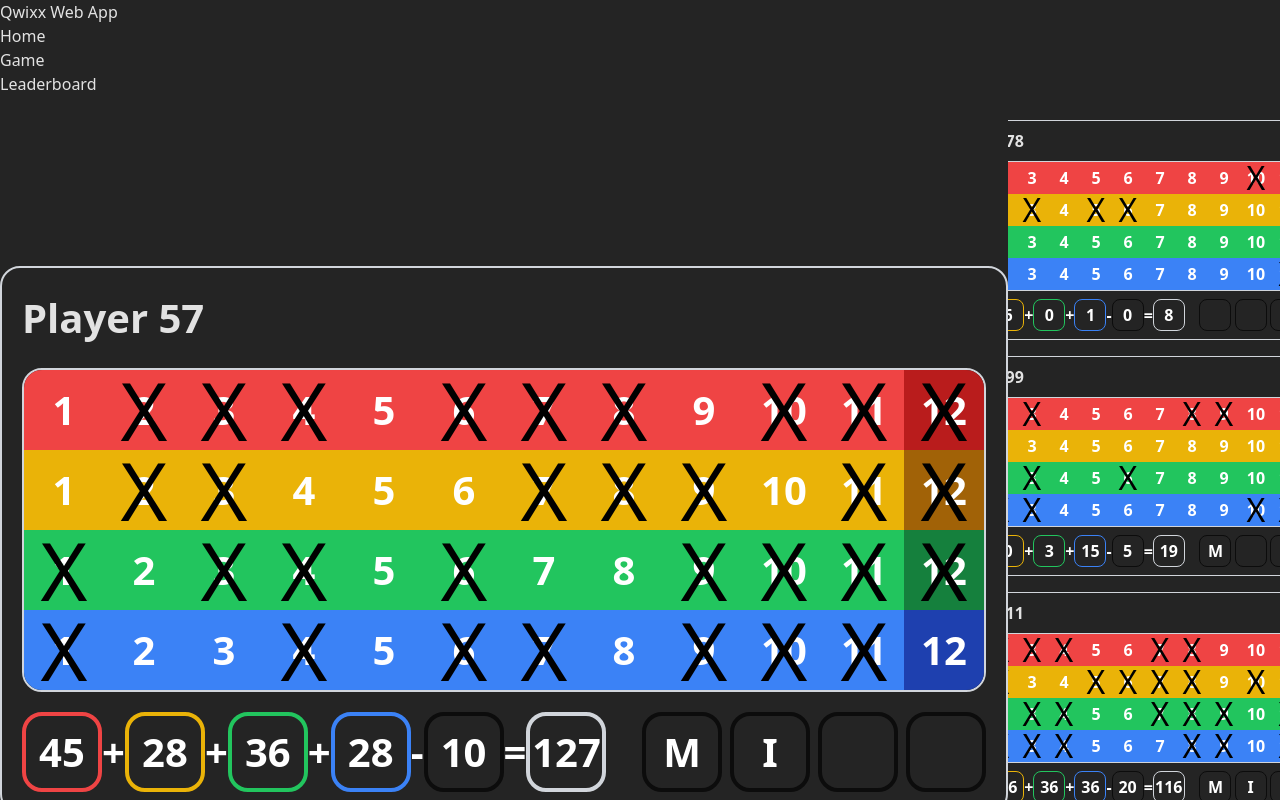
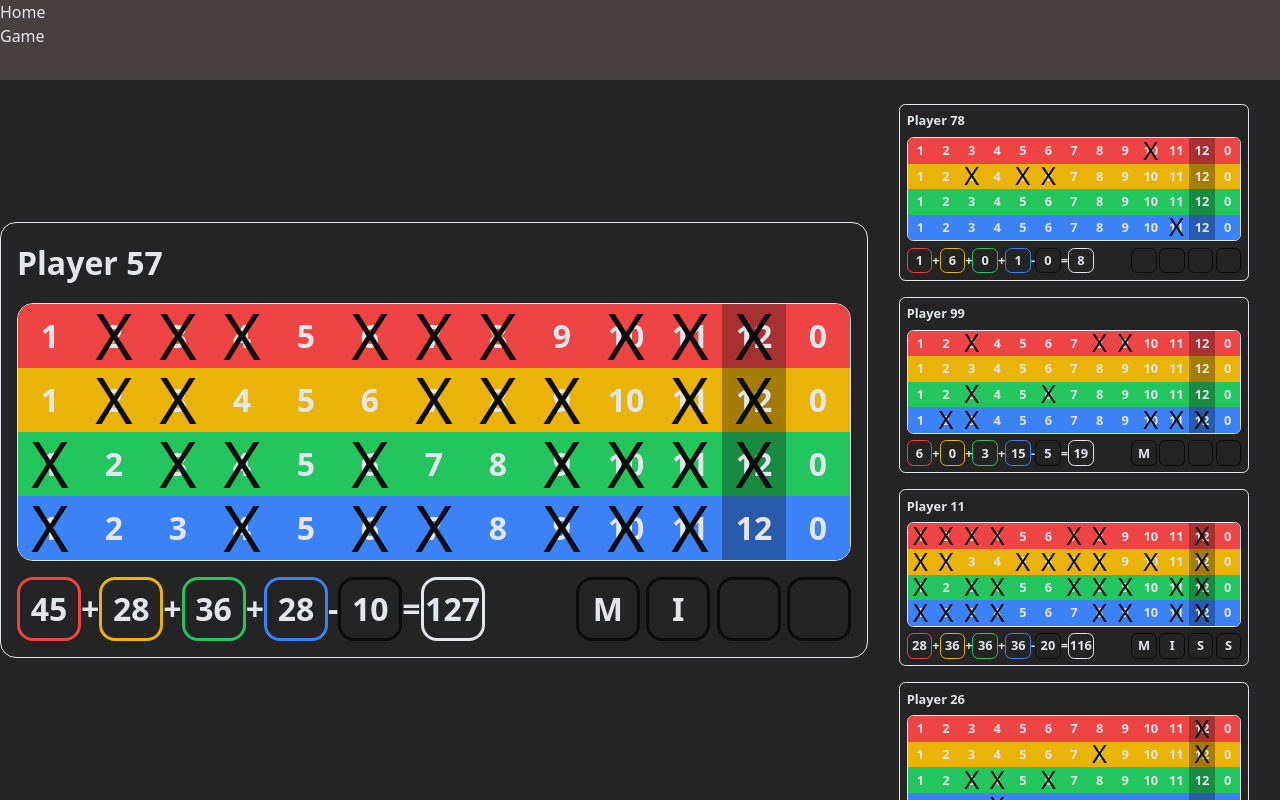
Before and after one commit to KatsimpasKonstantinos/qwixx-webapp, a React (Vite) app: page / in a window 1280 px wide. Built offline with nearby package versions, Linux system fonts and the light colour scheme.

Commit message:
css sheen

```diff
--- a/src/components/Header.css
+++ b/src/components/Header.css
@@ -1,3 +1,4 @@
 .Header {
     height: 10vh;
+    background-color: rgb(70, 64, 64);
 }
--- a/src/components/Header.tsx
+++ b/src/components/Header.tsx
@@ -1,12 +1,12 @@
+import './Header.css'
+
 function Header() {
     return (
         <header className="Header">
-            <h1>Qwixx Web App</h1>
             <nav>
                 <ul>
                     <li><a href="/">Home</a></li>
                     <li><a href="/game">Game</a></li>
-                    <li><a href="/leaderboard">Leaderboard</a></li>
                 </ul>
             </nav>
         </header>
--- a/src/components/PlayerPaper.css
+++ b/src/components/PlayerPaper.css
@@ -5,25 +5,63 @@
 /* Style for the paper */
 .player-paper {
     border-radius: 1em;
-    border: 0.1em solid #d1d5db;
+    border: 0.1em solid var(--white);
     padding: 1em;
     display: flex;
     flex-direction: column;
 }
 
 .player-paper-self {
-    font-size: 1.25rem;
+    font-size: 1rem;
 }
 
 .player-paper-enemy {
-    font-size: 0.5rem;
+    font-size: 0.4rem;
     transform-style: preserve-3d;
+    transition: transform 0.6s;
+    position: relative;
+    /* Needed for pseudo-element */
+    overflow: hidden;
+    z-index: 0;
+}
+
+/* Sheen effect — initially hidden */
+.player-paper-enemy::before {
+    content: '';
+    position: absolute;
+    top: -50%;
+    left: -50%;
+    width: 200%;
+    height: 200%;
+    background: linear-gradient(120deg,
+            rgba(143, 201, 203, 0) 0%,
+            rgba(143, 201, 203, 0.5) 50%,
+            rgba(143, 201, 203, 0) 100%);
+    transform: translateX(-100%);
+    opacity: 0;
+    pointer-events: none;
+    transition: transform 0.6s ease, opacity 0.3s ease;
+    z-index: 1;
+    mix-blend-mode: screen;
+}
+
+/* Optional: elevate content above sheen */
+.player-paper-enemy>* {
+    position: relative;
+    z-index: 2;
+}
+
+/* On hover: rotate and show sheen */
+.player-paper-enemy:hover {
+    transform: rotateY(25deg) rotateX(10deg);
+}
+
+.player-paper-enemy:hover::before {
+    transform: translateX(100%);
+    opacity: 1;
 }
 
 
-.player-paper-enemy:hover {
-    transform: rotateY(25deg) rotateX(10deg);
-}
 
 
 
@@ -36,7 +74,7 @@
 }
 
 .player-paper-rows {
-    border: 0.1em solid #d1d5db;
+    border: 0.1em solid var(--white);
     border-radius: 1em;
     overflow: hidden;
 }
@@ -56,7 +94,6 @@
     justify-content: center;
     font-size: 2em;
     font-weight: bold;
-    color: white;
     position: relative;
 
 }
@@ -67,72 +104,76 @@
     display: flex;
     align-items: center;
     justify-content: center;
-    color: black;
+    color: var(--black);
     font-size: 2em;
     font-weight: normal;
     pointer-events: none;
 }
 
 .player-paper-bg-red {
-    background-color: #ef4444;
+    background-color: var(--red);
 }
 
 .player-paper-bg-yellow {
-    background-color: #eab308;
+    background-color: var(--yellow);
 }
 
 .player-paper-bg-green {
-    background-color: #22c55e;
+    background-color: var(--green);
 }
 
 .player-paper-bg-blue {
-    background-color: #3b82f6;
+    background-color: var(--blue);
 }
 
-.player-paper-bg-red-lock {
-    background-color: #b91c1c;
+
+
+.player-paper-bg-red-canlock {
+    background-color: color-mix(in srgb, var(--red), black 30%);
 }
 
-.player-paper-bg-yellow-lock {
-    background-color: #a16207;
+
+.player-paper-bg-yellow-canlock {
+    background-color: color-mix(in srgb, var(--yellow), black 30%);
 }
 
-.player-paper-bg-green-lock {
-    background-color: #15803d;
+.player-paper-bg-green-canlock {
+    background-color: color-mix(in srgb, var(--green), black 30%);
 }
 
-.player-paper-bg-blue-lock {
-    background-color: #1e40af;
+.player-paper-bg-blue-canlock {
+    background-color: color-mix(in srgb, var(--blue), black 30%);
 }
 
 .player-paper-border-red {
-    border: 0.1em solid #ef4444;
+    border: 0.1em solid var(--red);
 }
 
 .player-paper-border-yellow {
-    border: 0.1em solid #eab308;
+    border: 0.1em solid var(--yellow);
 }
 
 .player-paper-border-green {
-    border: 0.1em solid #22c55e;
+    border: 0.1em solid var(--green);
 }
 
 .player-paper-border-blue {
-    border: 0.1em solid #3b82f6;
+    border: 0.1em solid var(--blue);
 }
 
 .player-paper-border-miss {
-    border: 0.1em solid #0c0c0c;
+    border: 0.1em solid var(--black);
 }
 
 .player-paper-border-score {
-    border: 0.1em solid #d1d5db;
+    border: 0.1em solid var(--white);
 }
+
+.player-paper-lock {}
 
 .player-paper-score-miss-container {
     display: flex;
     justify-content: space-between;
-
     padding-top: 1em;
 }
 
@@ -140,7 +181,6 @@
     display: flex;
     align-items: center;
     font-weight: bold;
-    color: white;
 }
 
 .player-paper-miss-cell {
@@ -151,7 +191,6 @@
     justify-content: center;
     font-size: 2em;
     font-weight: bold;
-    color: white;
     position: relative;
     border-radius: 0.5em;
     margin-left: 0.2em;
@@ -162,7 +201,6 @@
     align-items: center;
     font-weight: bold;
     font-size: 2em;
-    color: white;
 }
 
 .player-paper-score-cell {
@@ -173,7 +211,6 @@
     justify-content: center;
     font-size: 1em;
     font-weight: bold;
-    color: white;
     position: relative;
     border-radius: 0.5em;
 }
--- a/src/components/PlayerPaper.tsx
+++ b/src/components/PlayerPaper.tsx
@@ -11,7 +11,7 @@ function PlayerPaper({ player, gameSettings, self }: { player: Player, gameSetti
                 {row.cells.map((cell, cellIndex) => (
                     <span
                         key={cellIndex}
-                        className={`player-paper-cell player-paper-bg-${cell.canLockRow ? cell.color + "-lock" : cell.color}`}
+                        className={`player-paper-cell player-paper-bg-${cell.canLockRow ? cell.color + "-canlock" : cell.color}`}
                     >
                         {cell.number}
                         {cell.crossed && (
@@ -19,6 +19,9 @@ function PlayerPaper({ player, gameSettings, self }: { player: Player, gameSetti
                         )}
                     </span>
                 ))}
+                <span className={`player-paper-cell player-paper-bg-${row.color}`}>
+                    {row.lockTicked ? "X" : "0"}
+                </span>
             </div>
         ));
     }
--- /dev/null
+++ b/src/components/ScorerRules.css
@@ -0,0 +1 @@
+.ScorerRules {}
--- /dev/null
+++ b/src/components/ScorerRules.tsx
@@ -0,0 +1,10 @@
+import './ScorerRules.css'
+
+function ScorerRules() {
+
+    return (<div className="ScorerRules">
+
+    </div>)
+}
+
+export default ScorerRules;
--- a/src/game/create-papers/longo.ts
+++ b/src/game/create-papers/longo.ts
@@ -1,10 +1,34 @@
+import type { Cell } from "../../types/cell";
 import type { Paper } from "../../types/paper";
+import type { Row } from "../../types/row";
 
 export function createLongoPaper(): Paper {
+    const rowsAmount = 4;
+    const columnsAmount = 15;
+
     let paper: Paper = {
         misses: 0,
         maxMisses: 4,
         rows: []
+    };
+
+    for (let r = 0; r < rowsAmount; r++) {
+        let row: Row = {
+            color: r === 0 ? "red" : r === 1 ? "yellow" : r === 2 ? "green" : "blue",
+            cells: [],
+            locked: false,
+            lockTicked: false,
+        }
+        for (let c = 0; c < columnsAmount; c++) {
+            let cell: Cell = {
+                number: c + 1,
+                crossed: false,
+                color: r === 0 ? "red" : r === 1 ? "yellow" : r === 2 ? "green" : "blue",
+                canLockRow: c >= columnsAmount - 2
+            }
+            row.cells.push(cell);
+        }
+        paper.rows.push(row);
     }
     return paper;
 }
--- a/src/index.css
+++ b/src/index.css
@@ -6,13 +6,21 @@
   font-weight: 400;
 
   color-scheme: light dark;
-  color: rgba(255, 255, 255, 0.87);
   background-color: #242424;
 
   font-synthesis: none;
   text-rendering: optimizeLegibility;
   -webkit-font-smoothing: antialiased;
   -moz-osx-font-smoothing: grayscale;
+
+  --red: #ef4444;
+  --yellow: #eab308;
+  --green: #22c55e;
+  --blue: #3b82f6;
+  --black: #0c0c0c;
+  --white: #e3e7ec;
+
+  color: var(--white);
 }
 
 
--- a/src/pages/Game.css
+++ b/src/pages/Game.css
@@ -5,11 +5,13 @@
     width: 100vw;
 }
 
-.Board {
+.game-scorer-rules {}
+
+.game-board {
     display: flex;
     flex-direction: column;
     align-items: center;
-    flex: 70;
+    flex: 50;
 }
 
 .game-leaderboard {
--- a/src/pages/Game.tsx
+++ b/src/pages/Game.tsx
@@ -40,14 +40,10 @@ function Game() {
 
     return (
         <div className="Game">
-            <div className='Board'>
-                <br />
-                <br />
-                <br />
-                <br />
-                <br />
-                <br />
-                <br />
+            <div className='game-scorer-rules'>
+
+            </div>
+            <div className='game-board'>
                 <PlayerPaper player={randomPlayer()} gameSettings={testGameSettings} self={true} />
             </div>
             <div className='game-leaderboard'>
```
Also changed, not shown: src/components/papers/DefaultPaper.css (added), src/components/papers/DefaultPaper.tsx (added).
